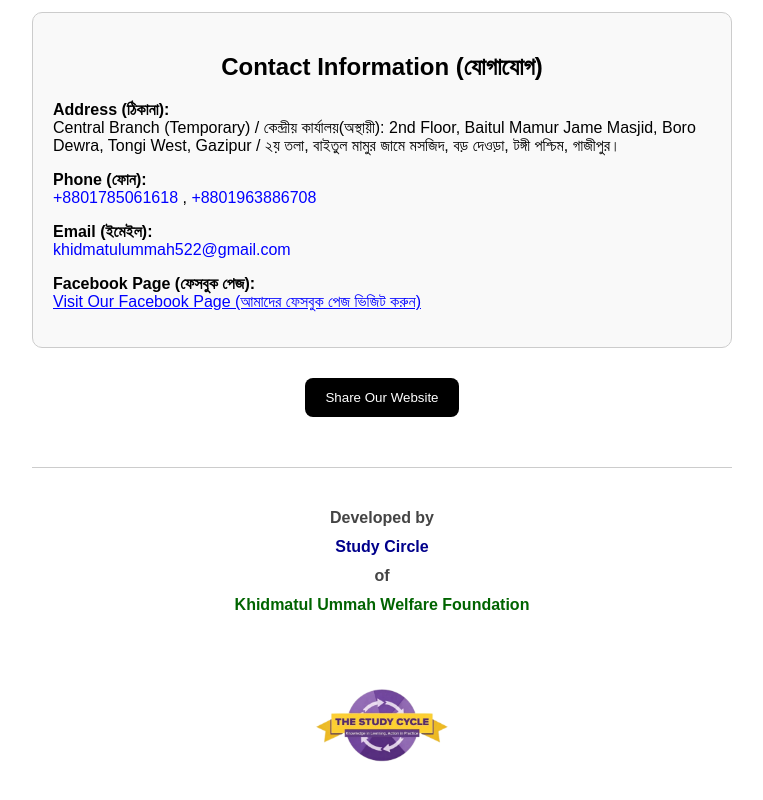
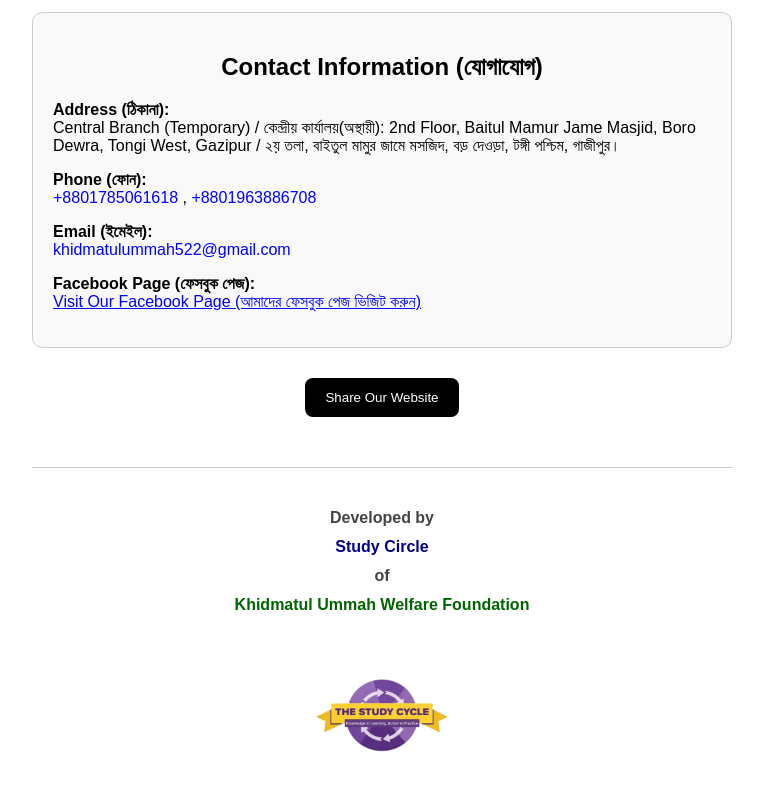
Before and after one commit to Milu-BD/crowdfunding-site, a Next.js app: page / in a window 1280 px wide. Shown: the part 2852-3652 px from the top of the page, without its empty margins (258-1021 px from the left). Built offline with nearby package versions, Linux system fonts and the light colour scheme; no server answers; the database is empty.

Commit message:
Update page.js

```diff
--- a/app/page.js
+++ b/app/page.js
@@ -752,7 +752,7 @@
       width: "160px",
       height: "160px",
       objectFit: "contain",
-      marginTop: "15px",
+      marginTop: "5px",
       opacity: 0.9,
     }}
   />
```
